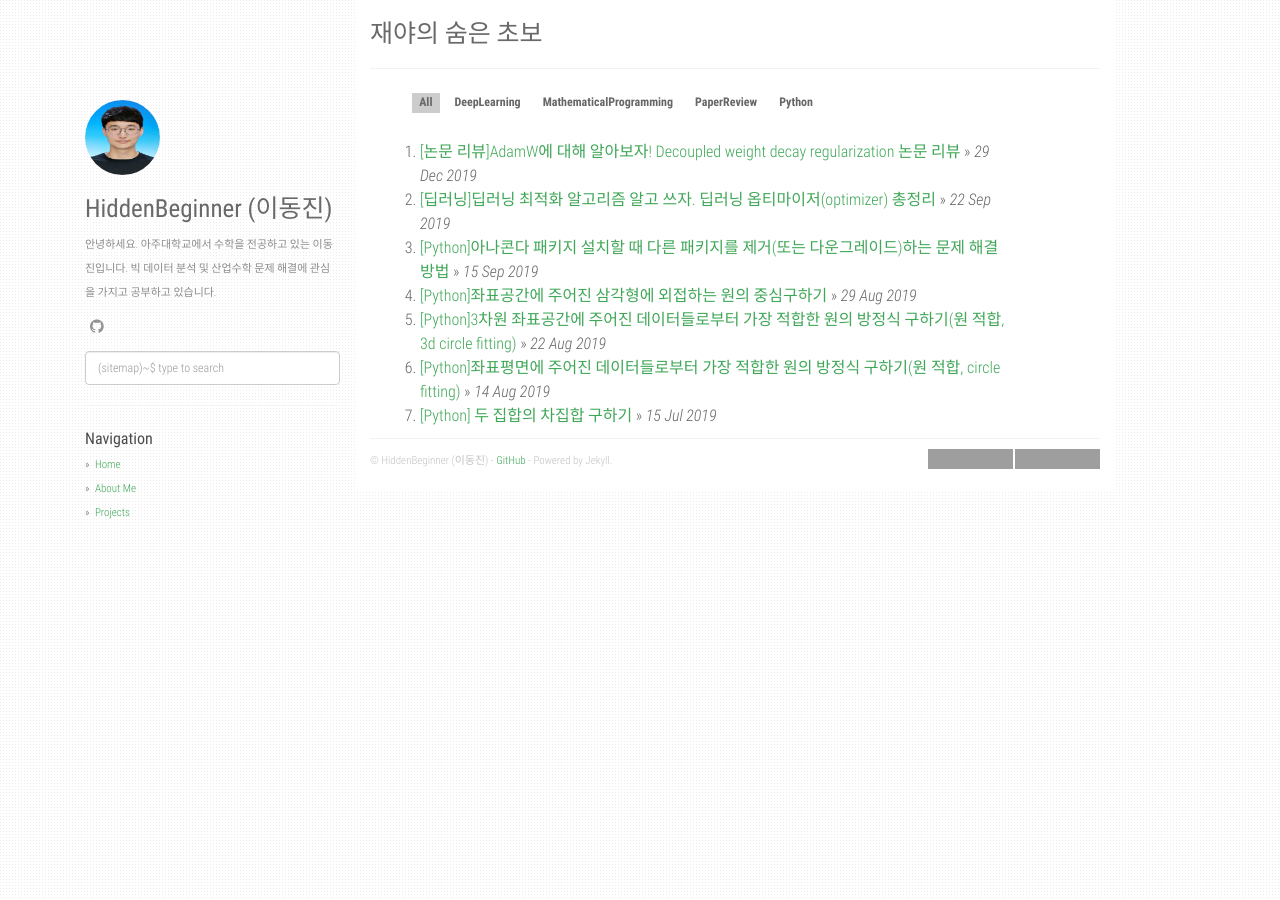
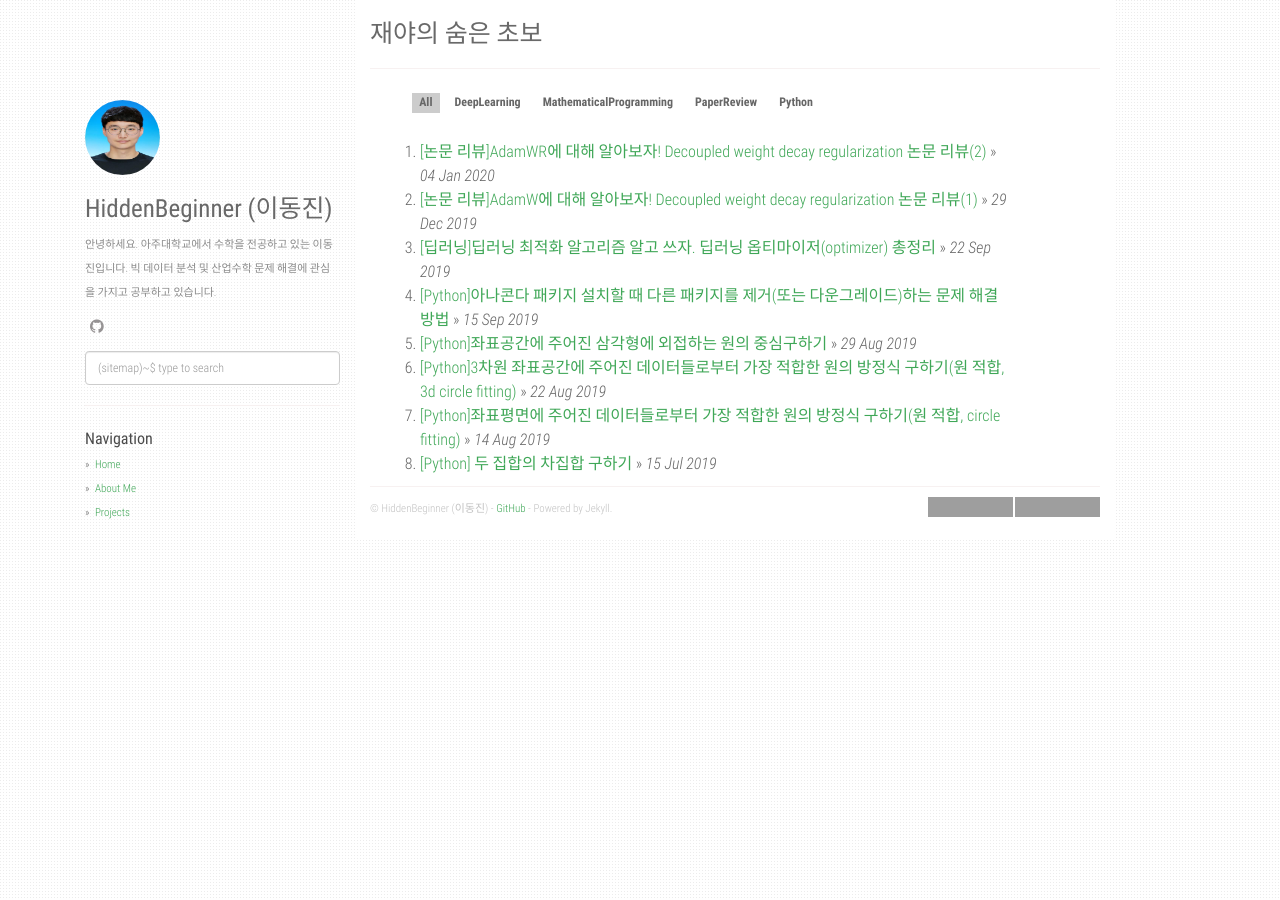
Before and after one commit to agusmakmun/agusmakmun.github.io, a Jekyll site: the page built from index.html, in a window 1280 px wide. Built offline with Jekyll 4.4.1, drawn with Linux system fonts in a browser that asks for light colours; the list of posts is cut into pages by our own code; some of the changed lines change nothing that is shown; grey boxes are pictures that could not be loaded.

Commit message:
post 2020-1-4-paper_review_AdamWR
post 2020-1-4-paper_review_AdamWR

```diff
--- a/_posts/2019-12-29-paper_review_AdamW.md
+++ b/_posts/2019-12-29-paper_review_AdamW.md
@@ -1,6 +1,6 @@
 ---
 layout: post
-title:  "[논문 리뷰]AdamW에 대해 알아보자! Decoupled weight decay regularization 논문 리뷰"
+title:  "[논문 리뷰]AdamW에 대해 알아보자! Decoupled weight decay regularization 논문 리뷰(1)"
 date:   2019-12-29 18:30
 categories: [DeepLearning, PaperReview]
 use_math: true
--- /dev/null
+++ b/_posts/2020-1-4-paper_review_AdamWR.md
@@ -0,0 +1,137 @@
+---
+layout: post
+title:  "[논문 리뷰]AdamWR에 대해 알아보자! Decoupled weight decay regularization 논문 리뷰(2)"
+date:   2020-1-4 18:30
+categories: [DeepLearning, PaperReview]
+use_math: true
+comments: true
+---
+
+# <center>AdamWR에 대해 알아보자!<br/> "Decoupled weight decay regularization 논문 리뷰 (2)"</center><br/>
+
+AdamW를 소개하는 논문 ["Decoupled weight decay regularization"](https://arxiv.org/abs/1711.05101) 논문에는 AdamW 이외에도 AdamWR 이라는 최적화 알고리즘을 소개하고 있다. AdamWR은 저자의 이전 [논문](https://arxiv.org/abs/1608.03983)에서 소개한 warm restart with cosine annealing을 AdamW에 적용한 최적화 알고리즘이다.<br/><br/>
+AdamWR을 이해하기 위해서는 learning rate annealing과 warm restarts가 무엇인지 그리고 왜 사용되는지 알아야하기 때문에 이렇게 따로 2부를 준비해보았다. 글의 대부분은 [A Newbie’s Guide to Stochastic Gradient Descent With Restarts](https://towardsdatascience.com/https-medium-com-reina-wang-tw-stochastic-gradient-descent-with-restarts-5f511975163)을 참고하여 작성하였다.<br/><br/>
+![Figure1](./static/img/_posts/2020-01-04-paper_review_AdamWR/figure1.PNG)
+<center>[에포크에 따른 ImageNet32x32 Top 5 테스트 에러]</center><br/><br/>
+위 사진은 내 마음대로 선정한 2부의 메인 figure이다. ImageNet32x32 Top5 테스트 에러를 나타내는 learning curve이고, Adam. AdamW, SGDW, AdamWR, SGDWR 순서로 성능이 좋은 것을 알 수 있다. warm restart를 사용하는 AdamWR, SGDWR의 경우 테스트 에러가 학습 중간중간 폴짝 뛰는 모습을 보이는데, 이것은 학습 중간중간에 learning rate를 점프시키기 때문이다. 이 작용으로 AdamWR과 SGDWR은 일반화를 더 잘하는 local minimum을 찾을 수 있다.<br/>
+
+**들어가기 전에**
+- 이 post에서 언급하는 SGD는 momentum을 포함한 SGD 이다.
+- 이 post는 2부로 나누어서 포스팅할 예정이다.
+    - 1부: [AdamW에 대해 알아보자! "Decoupled weight decay regularization 논문 리뷰 (1)"](https://hiddenbeginner.github.io/deeplearning/paperreview/2019/12/29/paper_review_AdamW.html)
+    - 2부: AdamWR에 대해 알아보자! "Decoupled weight decay regularization 논문 리뷰 (2)"
+
+**이 포스트에서 다룰 내용들**
+- Learning rate schedule과 Learning rate annealing
+    - step-drop learning rate decay
+    - linearly decreasing learning rate decay
+    - cosine annealing
+- Warm restart
+- Normalized weight decay
+
+---
+
+## Learning rate schedule 과 Learning rate annealing
+`Learning rate schedule`란 단어 그대로 훈련 동안에 고정된 learning rate를 사용하는 것이 아니고 미리 정한 스케줄대로 learning rate를 바꿔가며 사용하는 것이다. 그리고 `learning rate annealing`은 learning rate schedule과 혼용되어 사용되지만 특히, learning rate가 iteration에 따라 monotonically decreasing하는 경우를 의미하는 것 같다. 참고로 anneal의 뜻은 "담금질하다"이다. 따라서 Learning rate annealing을 해석하면 "학습률 담금질하기" 정도가 되겠는데 쉽게 와닿지 않기 때문에 별도로 해석해서 사용하지 않는 편이 좋을 것 같다.  Learning rate annaeling을 사용하면 초기 learning rate를 상대적으로 크게 설정하여 Local minimum에 보다 더 빠르게 다가갈 수 있게 만들어주고 이후 learning rate를 줄여가며 local minimum에 보다 더 정확하게 수렴할 수 있게 만들어준다.<br/>
+
+![Figure2](./static/img/_posts/2020-01-04-paper_review_AdamWR/figure2.PNG)
+<center>[ step-drop learning rate decay (왼쪽)과 linearly decreasing leraning rate decay(오른쪽), 출처 [1] ]</center><br/>
+
+Learning rate annealing에는 다양한 방법이 있을 수 있다. 가장 쉬운 예로, 위의 왼쪽 그림처럼 learning rate를 학습이 진행됨에 따라 step function 처럼 감소시킬 수 있다. 이를 `step-drop learning rate decay`라고 한다. 또는 오른쪽 그림처럼 학습이 진행됨에 따라 learning rate를 선형적으로 감소시킬 경우 `linearly decreasing learning rate decay`라고 한다. 그리고 최근에 많이 사용되는 cosine annealing은 아래 그림처럼 half-consine 그래프를 따라 learning rate를 감소시킨다.<br/>
+
+![Figure3](./static/img/_posts/2020-01-04-paper_review_AdamWR/figure3.PNG)
+<center>[ cosine annealing, 출처 [1] ]</center><br/>
+
+직관적으로는 처음에는 높은 learning rate로 좋은 수렴 지점을 빡세게 찾고, 마지막에는 낮은 learning rate로 수렴 지점에 정밀하게 안착할 수 있게 만들어주는 역할을 할 것 같다. 여기까지가 learning rate annealing에 대한 설명이다. 복습하자면 learning rate annealing은 iteration에 따라 learning rate를 감소시켜주는 방법이다. 하지만 훈련 도중 learning rate를 증가시켜주는 learning rate schedule을 사용할 수도 있다. 앞으로 다룰 `warm restart`도 학습 중간중간 learning rate를 증가시켜주는 방법이다. 다음으로 warm restart에 대해 알아보자.
+
+---
+
+## Warm restart
+### 좋은 수렴 지점에 대한 직관적 이해
+일반화 (generalization) 능력이 좋은 모델은 훈련 데이터의 분포와 조금 다른 분포의 테스트 데이터가 들어와도 역할을 잘 수행할 수 있는 모델이다. 이를 유념하며 직관적인 예시 하나를 살펴보자. 아래 그림처럼 weight에 따른 loss 함수의 그래프가 있다고 하자. 그리고 훈련을 통해 최적의 weight $w_1$을 찾았다고 생각해보자<br/>
+
+![Figure4](./static/img/_posts/2020-01-04-paper_review_AdamWR/figure4.PNG)<br/>
+
+위 그림의 갈색선은 "훈련 데이터로부터 만들어진 weight에 대한 loss 함수"의 그래프이다. "훈련 데이터"로부터 만들어진 loss 함수이기 때문에 훈련 데이터의 분포와 다른 분포의 테스트 데이터에 대해서는 다른 loss 함수가 만들어질 것이다. 예를 들어 아래 그림처럼 테스트 데이터의 분포가 훈련 데이터의 분포와 달라서 다음 그림과 같이 훈련 데이터(살구색)와 테스트 데이터(갈색)의 loss 함수 그래프가 다르게 나타났다고 하자.<br/>
+
+![Figure5](./static/img/_posts/2020-01-04-paper_review_AdamWR/figure5.PNG)<br/>
+
+테스트 데이터에 대한 loss 함수는 훈련 데이터에 대한 loss 함수에 비해 아주 조금 달라졌지만, $w_1$에서의 테스트 데이터의 loss는 훈련 데이터의 loss와 굉장히 차이나게 된다. 즉, $w_1$처럼 가파른 local minimum에서는 테스트 데이터의 분포가 조금만 달라져도 error가 민감하게 변한다는 의미이다. 반대로, 모델이 훈련을 통해 최적의 weight를 $w_2$으로 찾았다고 생각해보자.<br/>
+
+![Figure6](./static/img/_posts/2020-01-04-paper_review_AdamWR/figure6.PNG)<br/>
+
+하지만 이 경우 테스트 데이터에 대한 loss 함수가 훈련 데이터에 대한 loss 함수에 비해 달라졌다고 해도 $w_2$에서의 테스트 데이터의 loss는 훈련 데이터의 loss와 크게 달라지지 않는다.<br/>
+
+![Figure7](./static/img/_posts/2020-01-04-paper_review_AdamWR/figure7.PNG)<br/>
+
+이런 평평한 지점의 weight들은 훈련 데이터의 분포와 다른 테스트 데이터가 들어와도 상대적으로 안정적인 loss 값을 얻을 수 있다. 즉, 보다 더 *일반화 (generalized)* 되었다고 말할 수 있다.<br/>
+
+### Warm restart
+Warm restart는 위와 같은 문제를 해결하기 위한 한 가지 방법이다. 학습 중간중간에 learning rate를 증가시켜 큰 폭의 weight update를 만들어 가파른 local minimum에서 빠져나올 기회를 제공한다.<br/>
+
+![Figure8](./static/img/_posts/2020-01-04-paper_review_AdamWR/figure8.PNG)<br/>
+
+예를 들어 위의 learning rate schedule은 initial learning rate를 0.01로 설정하고 cosine annealing을 사용하며 iteration 380과 iteration 760에서 learning rate를 증가시키는 warm restart이다. 이 learning schedule을 사용하여 다시 한 번 위의 예시를 살펴보자. 먼저 initial weight 지점에서 시작하여 gradient descent를 통해 local minimum $w_1$에 수렴하였다. 업데이트 폭이 점점 줄어드는 것은 cosine annealing을 사용한 것으로 볼 수 있다.<br/>
+
+![Figure9](./static/img/_posts/2020-01-04-paper_review_AdamWR/figure9.PNG)<br/>
+
+이 때 cosine annealing만 사용하였다면 learning rate가 0에 가까워져 $w_1$에서 weight 업데이트 중지되었을 것이다. 하지만 다시 learning rate를 증가시키면 아래 그림처럼 가파른 local minimum을 탈출할 수 있게 된다. learning rate가 크기 때문에 업데이트 폭도 큰 것을 볼 수 있다.<br/>
+
+![Figure10](./static/img/_posts/2020-01-04-paper_review_AdamWR/figure10.PNG)<br/>
+
+다시 cosine annealing에 따라 learning rate를 줄여가며 gradient descent를 하면 아래 그림처럼 $w_2$으로 가게된다.<br/>
+
+![Figure11](./static/img/_posts/2020-01-04-paper_review_AdamWR/figure11.PNG)<br/>
+
+learing rate 증가시키는 iteration 지점을 2곳으로 설정했기 때문에 한 번 더 learning rate가 증가되게 된다. 하지만 이번에는 업데이트 폭이 커도 같은 local minimum 안의 weight로 업데이트되게 된다.<br/>
+
+![Figure12](./static/img/_posts/2020-01-04-paper_review_AdamWR/figure12.PNG)<br/>
+
+지금까지 아주 단순한 예시로 warm restart가 무엇인지 그리고 왜 필요한지에 대해서 알아보았다. warm restart에 대한 수식은 논문의 부록에서 찾아볼 수 있다.
+
+---
+
+## Normalized weight decay
+이전 포스트의 실험 3에서 Normalized weight decay이 등장하였다. 논문의 저자는 최적의 weight decay 상수 $\lambda$가 총 weight update 횟수에 종속적이라는 것을 실험을 통해 확인하였다. 아래 그림은 각각 CIFAR-10을 25번 학습하였을 때, 100번 학습하였을 때, 400번 학습하였을 때의 test error이다. 성능 상위 10개의 hyperparameter setting이 검은색 원으로 표시되어있다. epoch이 작을 수록 최적의 $\lambda$값은 크고, epoch이 클 수록 최적의 $\lambda$ 값이 작다는 것을 확인할 수 있다.<br/>
+
+![Figure13](./static/img/_posts/2020-01-04-paper_review_AdamWR/figure13.PNG)<br/>
+
+파라미터 업데이트 횟수에 따라 최적의 $\lambda$ 값이 달라진다면 하이퍼파라미터튜닝하기가 더 어려울 것이다. Normalized weight decay는 파라미터 업데이트 횟수에 따라 사용할 $\lambda$ 값을 정하는 방법이다. 사용자는 하이퍼파라미터로 $\lambda$ 대신 $\lambda_{norm}$이라는 것을 설정해준다. 다음으로 $\lambda = \lambda_{norm}\sqrt{\frac{b}{BT}}$ 으로 계산한 $\lambda$를 weight decay 상수값으로 사용하게 된다. 여기서 $b$는 batch size, $B$는 훈련 데이터 개수, $T$는 총 에폭 횟수다. 예를 들어,<br/><br/>
+배치 사이즈가 클수록, 데이터가 적을 수록, Epoch 수가 적을 수록 총 파라미터 업데이트 횟수는 적다.
+- $b$ ↑, $B$ ↓, $T$ ↓ $\Longrightarrow$ $\sqrt{\frac{b}{BT}}$ ↑ $\Longrightarrow$ 큰 $\lambda$ 값 사용
+
+배치 사이즈가 작을 수록, 데이터가 많을 수록, Epoch 수가 많을 수록 총 파라미터 업데이트 횟수는 많다.
+- $b$ ↓, $B$ ↑, $T$ ↑ $\Longrightarrow$ $\sqrt{\frac{b}{BT}}$ ↓ $\Longrightarrow$ 작은 $\lambda$ 값 사용
+
+사용자가 $\lambda_{norm}$만 설정해주면 총 파라미터 업데이트 횟수에 따라 사용할 $\lambda$ 값을 자동으로 선택해지기 때문에 Hyperparameter 튜닝하기가 한결 쉬워진다.<br>
+
+![Figure14](./static/img/_posts/2020-01-04-paper_review_AdamWR/figure14.PNG)<br/>
+
+Normalized weight decay를 사용하는 경우 최적의 $\lambda_{norm}$값이 에폭에 따라 변하지 않는 것을 확인할 수 있다.
+
+---
+
+### Experiment 4. AdamWR vs SGDWR vs AdamW vs SGDW vs Adam
+
+![Figure15](./static/img/_posts/2020-01-04-paper_review_AdamWR/figure15.PNG)<br/><br/>
+
+**실험 환경**<br/>
+- 1열: Epoch에 따른 Top-1 test error and training loss on CIFAR-10
+- 2열: Epoch에 따른 Top-5 test error and training loss on ImageNet32x32
+- 어떤 모델을 사용했는지는 언급되지 않았지만 CIFAR-10에서 1,800 Epoch인걸보아 실험 3에서 사용한 26 2x96d ResNet일 것 같다.
+
+**결과 해석**<br/>
+- 이제는 warm restart의 learning curve가 왜 통통 튀는지 알 수 있다.
+- 마지막 Epoch에서 학습을 마쳤을 때 AdamWR과 SGDWR의 training loss가 다른 알고리즘들에 비해 높지만 test error은 더 낮다. 즉, AdamWR과 SGDWR이 더 generalization을 잘한다는 것을 의미한다.
+
+---
+
+## 결론
+1부와 2부를 요약하면 다음과 같다.<br/>
+1. Adaptive gradient methods 들은 L2 regularzation에 의한 weight decay 효과를 온전히 볼 수 없다.
+2. L2 regularziation에 의한 weight decay 효과와 별개로 weight decay를 weight 업데이트식에 넣어주었다.(decoupled weight decay)
+3. Learning rate schedule이 Adam의 성능 상승에 도움을 줄 수 있다는 것을 확인하였다.
+4. Warm restart까지 적용하면 밥도둑
+
+## References
+[1] [A Newbie’s Guide to Stochastic Gradient Descent With Restarts](https://towardsdatascience.com/https-medium-com-reina-wang-tw-stochastic-gradient-descent-with-restarts-5f511975163)
```
Also changed, not shown: static/img/_posts/2020-01-04-paper_review_AdamWR/figure1.PNG (renamed from static/img/2020-01-04-paper_review_AdamWR/figure1.PNG), static/img/_posts/2020-01-04-paper_review_AdamWR/figure10.png (renamed from static/img/2020-01-04-paper_review_AdamWR/figure10.png), static/img/_posts/2020-01-04-paper_review_AdamWR/figure11.png (renamed from static/img/2020-01-04-paper_review_AdamWR/figure11.png), static/img/_posts/2020-01-04-paper_review_AdamWR/figure12.png (renamed from static/img/2020-01-04-paper_review_AdamWR/figure12.png), static/img/_posts/2020-01-04-paper_review_AdamWR/figure13.png (renamed from static/img/2020-01-04-paper_review_AdamWR/figure13.png), static/img/_posts/2020-01-04-paper_review_AdamWR/figure14.png (renamed from static/img/2020-01-04-paper_review_AdamWR/figure14.png), static/img/_posts/2020-01-04-paper_review_AdamWR/figure15.png (renamed from static/img/2020-01-04-paper_review_AdamWR/figure15.png), static/img/_posts/2020-01-04-paper_review_AdamWR/figure2.PNG (renamed from static/img/2020-01-04-paper_review_AdamWR/figure2.PNG), static/img/_posts/2020-01-04-paper_review_AdamWR/figure3.PNG (renamed from static/img/2020-01-04-paper_review_AdamWR/figure3.PNG), static/img/_posts/2020-01-04-paper_review_AdamWR/figure4.png (renamed from static/img/2020-01-04-paper_review_AdamWR/figure4.png), static/img/_posts/2020-01-04-paper_review_AdamWR/figure5.png (renamed from static/img/2020-01-04-paper_review_AdamWR/figure5.png), static/img/_posts/2020-01-04-paper_review_AdamWR/figure6.png (renamed from static/img/2020-01-04-paper_review_AdamWR/figure6.png), static/img/_posts/2020-01-04-paper_review_AdamWR/figure7.png (renamed from static/img/2020-01-04-paper_review_AdamWR/figure7.png), static/img/_posts/2020-01-04-paper_review_AdamWR/figure8.png (renamed from static/img/2020-01-04-paper_review_AdamWR/figure8.png), 1 more files, 2 other files.
